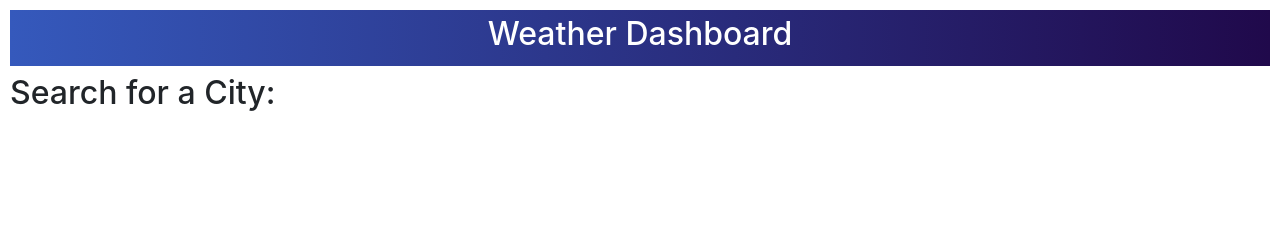
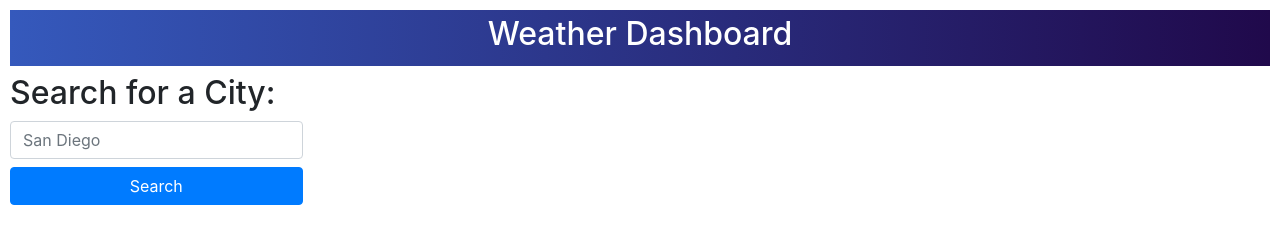
Before and after one commit to snehp491/weatherdash, a plain HTML site: page index.html in a window 1280 px wide. Drawn offline with nearby package versions, Linux system fonts and the light colour scheme.

Commit message:
add search box

```diff
--- a/index.html
+++ b/index.html
@@ -19,6 +19,17 @@
                             <h2>Search for a City:</h2>
                         </div>
                     </div>
+                    <div class="d-flex flex-row">
+                        <div class="flex-fill">
+                            <input class="form-control" type="text" placeholder="San Diego" id="cityInput"/>
+                        </div>
+                    </div>
+
+                    <div class="d-flex flex-row mt-2">
+                        <div class="flex-fill">
+                            <button class="btn btn-primary full-width" id="searchBtn">Search</button>
+                        </div>
+                    </div>
                 </section>
             </div>
         </main>
```
